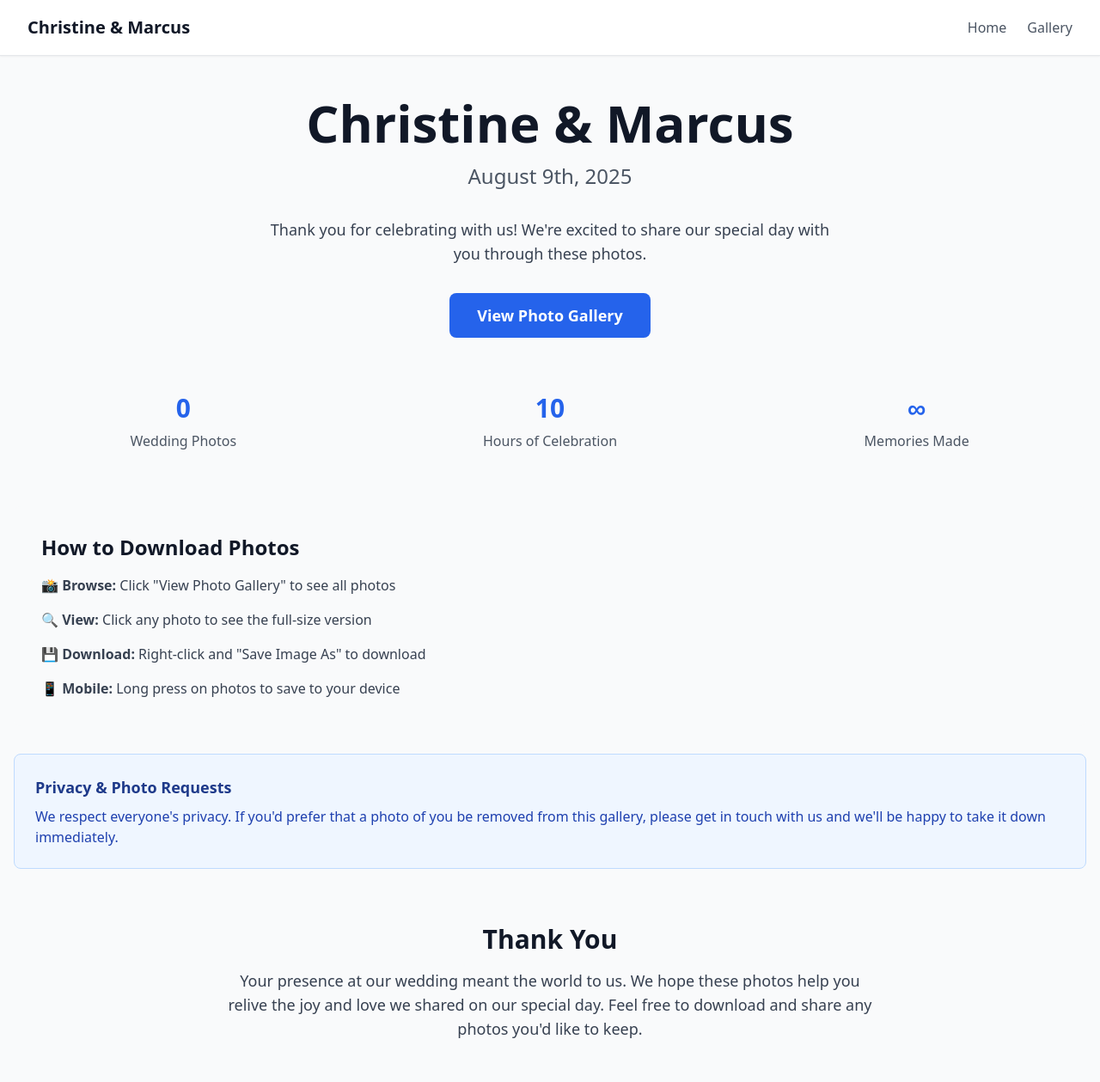
After one commit to marcus-grant/static-gallery, a Python web app: template src/template/index.j2.html in a window 1280 px wide. The commit adds this page. Shown: the whole page at 86% size. Run offline with Jinja, Linux system fonts and the light colour scheme; the template is opened without the code that fills it, so the values that code supplies are empty; some libraries are stand-ins or nearby versions.

Commit message:
Ft: Complete static gallery template system
- Create base.j2.html with navbar and proper HTML structure
- Add index.j2.html landing page with Christine & Marcus info
- Create navbar.j2.html with Home/Gallery navigation
- Update photo components with HTML comment boundaries
- Convert photo-cell to direct links (no JavaScript modal)
- Update gallery.j2.html to extend base template
- Modify build command to generate both index and gallery pages

```diff
--- /dev/null
+++ b/src/template/base.j2.html
@@ -0,0 +1,22 @@
+<!-- START: src/template/base.j2.html -->
+<!DOCTYPE html>
+<html lang="en">
+<head>
+  <meta charset="UTF-8">
+  <meta name="viewport" content="width=device-width, initial-scale=1.0">
+  <meta name="robots" content="noindex, nofollow">
+  <title>{% block title %}Wedding Gallery{% endblock %}</title>
+  <script src="https://cdn.tailwindcss.com"></script>
+  {% block head %}{% endblock %}
+</head>
+<body class="bg-gray-50">
+  {% include 'components/navbar.j2.html' %}
+
+  <main>
+    {% block content %}{% endblock %}
+  </main>
+
+  {% block scripts %}{% endblock %}
+</body>
+</html>
+<!-- END: src/template/base.j2.html -->
--- /dev/null
+++ b/src/template/components/navbar.j2.html
@@ -0,0 +1,18 @@
+<!-- START: src/template/components/navbar.j2.html -->
+<nav class="bg-white shadow-sm border-b">
+  <div class="max-w-7xl mx-auto px-4 sm:px-6 lg:px-8">
+    <div class="flex justify-between h-16">
+      <div class="flex items-center">
+        <a href="/" class="text-xl font-semibold text-gray-900 hover:text-blue-600">Christine & Marcus</a>
+      </div>
+      <div class="flex items-center space-x-6">
+        <a href="/" class="text-gray-600 hover:text-gray-900">Home</a>
+        <a href="/gallery" class="text-gray-600 hover:text-gray-900">Gallery</a>
+        {% if photos %}
+        <span class="text-sm text-gray-500">{{ photos|length }} photos</span>
+        {% endif %}
+      </div>
+    </div>
+  </div>
+</nav>
+<!-- END: src/template/components/navbar.j2.html -->
--- a/src/template/components/photo-cell.j2.html
+++ b/src/template/components/photo-cell.j2.html
@@ -1,7 +1,9 @@
-<div class="aspect-square cursor-pointer" @click="openModal('{{ photo.filename }}')">
+<!-- START: src/template/components/photo-cell.j2.html -->
+<a href="{{ photo.web_url }}" target="_blank" class="block aspect-square cursor-pointer">
   <img
     src="{{ photo.thumb_url }}"
     alt="Wedding photo {{ photo.filename }}"
     class="w-full h-full object-cover rounded-lg hover:shadow-lg transition-shadow"
   />
-</div>
+</a>
+<!-- END: src/template/components/photo-cell.j2.html -->
--- a/src/template/components/photo-grid.j2.html
+++ b/src/template/components/photo-grid.j2.html
@@ -1,5 +1,7 @@
+<!-- START: src/template/components/photo-grid.j2.html -->
 <div class="{{ grid_classes }}">
   {% for photo in photos %}
     {% include 'components/photo-cell.j2.html' with context %}
   {% endfor %}
 </div>
+<!-- END: src/template/components/photo-grid.j2.html -->
--- /dev/null
+++ b/src/template/index.j2.html
@@ -0,0 +1,67 @@
+<!-- START: src/template/index.j2.html -->
+{% extends "base.j2.html" %}
+
+{% block title %}Welcome - Wedding Gallery{% endblock %}
+
+{% block content %}
+<div class="container mx-auto py-12 px-4">
+  <!-- Hero Section -->
+  <div class="text-center mb-16">
+    <h1 class="text-4xl md:text-6xl font-bold text-gray-900 mb-4">Christine & Marcus</h1>
+    <p class="text-xl md:text-2xl text-gray-600 mb-8">August 9th, 2025</p>
+    <p class="text-lg text-gray-700 max-w-2xl mx-auto mb-8">
+      Thank you for celebrating with us! We're excited to share our special day with you through these photos.
+    </p>
+    <a href="/gallery" class="inline-block bg-blue-600 text-white px-8 py-3 rounded-lg text-lg font-semibold hover:bg-blue-700 transition-colors">
+      View Photo Gallery
+    </a>
+  </div>
+
+  <!-- Quick Stats -->
+  <div class="grid grid-cols-1 md:grid-cols-3 gap-8 mb-16">
+    <div class="text-center">
+      <div class="text-3xl font-bold text-blue-600 mb-2">{{ photos|length }}</div>
+      <div class="text-gray-600">Wedding Photos</div>
+    </div>
+    <div class="text-center">
+      <div class="text-3xl font-bold text-blue-600 mb-2">10</div>
+      <div class="text-gray-600">Hours of Celebration</div>
+    </div>
+    <div class="text-center">
+      <div class="text-3xl font-bold text-blue-600 mb-2">∞</div>
+      <div class="text-gray-600">Memories Made</div>
+    </div>
+  </div>
+
+  <!-- Instructions -->
+  <div class="bg-gray-50 rounded-lg p-8 mb-8">
+    <h2 class="text-2xl font-semibold text-gray-900 mb-4">How to Download Photos</h2>
+    <div class="space-y-4 text-gray-700">
+      <p>📸 <strong>Browse:</strong> Click "View Photo Gallery" to see all photos</p>
+      <p>🔍 <strong>View:</strong> Click any photo to see the full-size version</p>
+      <p>💾 <strong>Download:</strong> Right-click and "Save Image As" to download</p>
+      <p>📱 <strong>Mobile:</strong> Long press on photos to save to your device</p>
+    </div>
+  </div>
+
+  <!-- Privacy Notice -->
+  <div class="bg-blue-50 border border-blue-200 rounded-lg p-6 mb-16">
+    <h3 class="text-lg font-semibold text-blue-900 mb-2">Privacy & Photo Requests</h3>
+    <p class="text-blue-800">
+      We respect everyone's privacy. If you'd prefer that a photo of you be removed from this gallery,
+      please get in touch with us and we'll be happy to take it down immediately.
+    </p>
+  </div>
+
+  <!-- Thank You -->
+  <div class="text-center">
+    <h2 class="text-3xl font-semibold text-gray-900 mb-4">Thank You</h2>
+    <p class="text-lg text-gray-700 max-w-3xl mx-auto">
+      Your presence at our wedding meant the world to us. We hope these photos help you relive
+      the joy and love we shared on our special day. Feel free to download and share any photos
+      you'd like to keep.
+    </p>
+  </div>
+</div>
+{% endblock %}
+<!-- END: src/template/index.j2.html -->
```
Also changed, not shown: src/command/build.py (+16 -5 lines), src/template/gallery.j2.html (+10 -17 lines).
